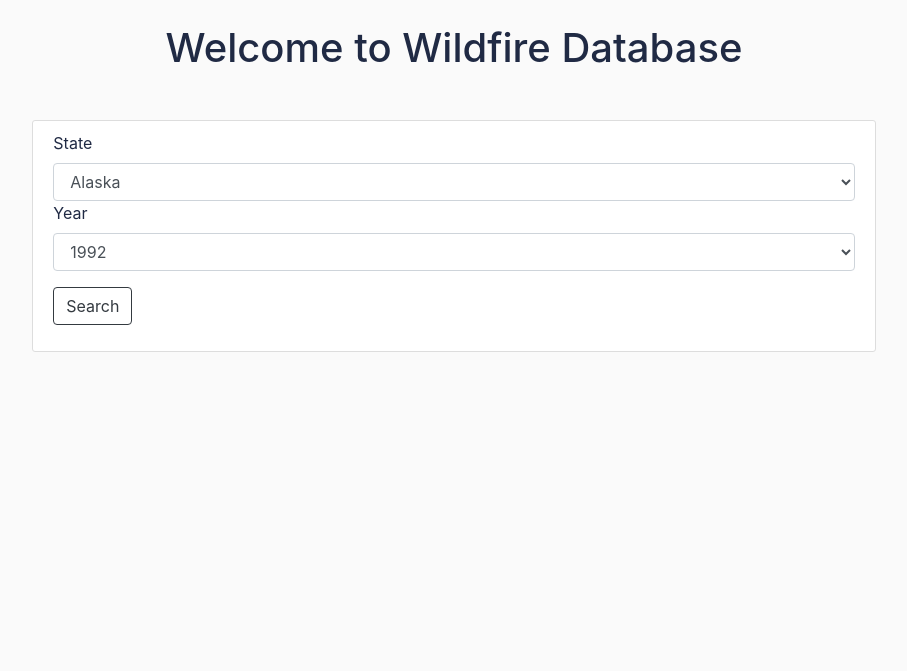
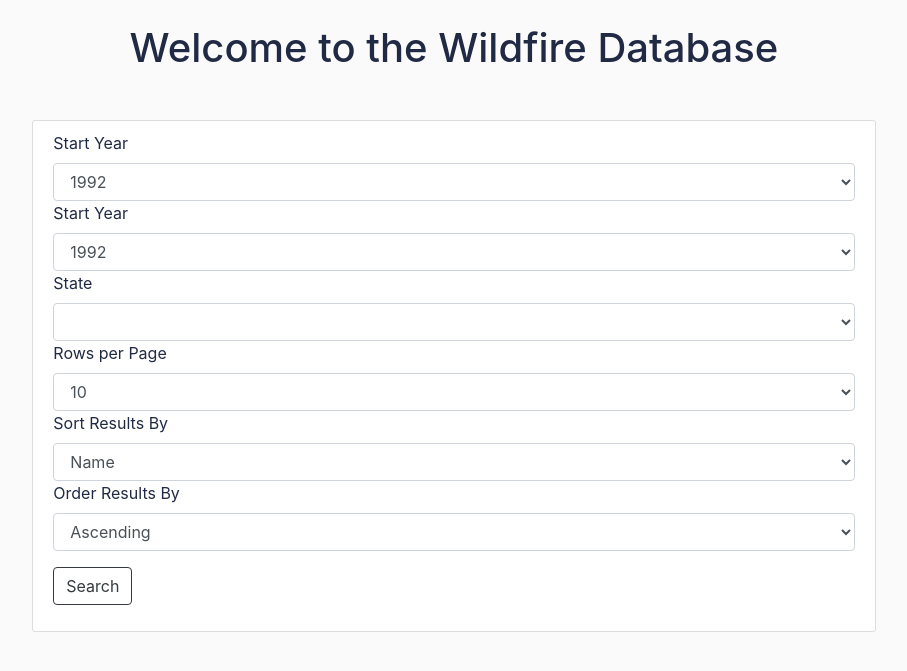
Before and after one commit to Andrew-Olmos/Wildfire-Database, a Flask app: page / in a window 1280 px wide. Shown: the part 56-727 px from the top of the page, without its empty margins (186-1093 px from the left). Run offline with Flask 2, Linux system fonts and the light colour scheme; parts of the project's set-up code (start-up, migrations or seed data) failed here and were passed over; some libraries are stand-ins or nearby versions.

Commit message:
Completed query options

```diff
--- a/wildfires/main/forms.py
+++ b/wildfires/main/forms.py
@@ -5,7 +5,7 @@ from wtforms.validators import DataRequired
 
 class SearchForm(FlaskForm):
     # search = StringField("Search for an Item", validators=[DataRequired()])
-    stateChoices = [('AK', 'Alaska'), ('AL', 'Alabama'), ('AB', 'Alberta'), ('BC', 'British Colombia'), ('MB', 'Manitoba'),
+    stateChoices = [('', ''), ('AK', 'Alaska'), ('AL', 'Alabama'), ('AB', 'Alberta'), ('BC', 'British Colombia'), ('MB', 'Manitoba'),
     ('NB', 'New Brunswick'),('NL', 'Newfoundland and Labrador') , ('NS', 'Nova Scotia'), ('NT', 'Northwest Territories') ,
     ('ON', 'Ontario') , ('PE', 'Prince Edward Island'),('QC', 'Quebec'), ('SK', 'Saskatchewan'), ('YK', 'Yukon'), ('76', 'Navassa Island'),
     ('AR', 'Arkansas'), ('AS', 'American Samoa'), ('AZ', 'Arizona'),('CA', 'California'), ('CO', 'Colorado'), ('CT', 'Connecticut'),
@@ -22,6 +22,17 @@ class SearchForm(FlaskForm):
     ('2000', '2000'),('2001', '2001'), ('2002', '2002'), ('2003', '2003'), ('2004', '2004'), ('2005', '2005'), ('2006', '2006'), ('2007', '2007'), ('2008', '2008'),
     ('2009', '2009'), ('2010', '2010'), ('2011', '2011'), ('2012', '2012'), ('2013', '2013'), ('2014', '2014'), ('2015', '2015')]
 
-    year = SelectField(u"Year", choices = yearChoices, validators=[DataRequired()])
-    state = SelectField(u"State", choices = stateChoices, validators = [DataRequired()])
+    rowChoices = [('10', '10'), ('20', '20'), ('50', '50'), ('100', '100')]
+
+    sortChoices = [('FIRE_NAME', 'Name'), ('FPA_ID', 'ID'), ('FIRE_SIZE', 'Size'), ('FIRE_YEAR', 'Year'), ('STATE', 'State'), ('DISCOVERY_DATE', 'Discovery Date'), ('STAT_CAUSE_DESCR', 'Cause')]
+
+    orderChoices = [('ASC', 'Ascending'), ('DESC', 'Descending')]
+
+    startYear = SelectField(u"Start Year", choices = yearChoices, validators=[DataRequired()])
+    endYear = SelectField(u"Start Year", choices = yearChoices, validators=[DataRequired()])
+    state = SelectField(u"State", choices = stateChoices)
+    rows = SelectField(u"Rows per Page", choices = rowChoices, coerce=int, validators = [DataRequired()])
+    sort = SelectField(u"Sort Results By", choices = sortChoices, validators = [DataRequired()])
+    order = SelectField(u"Order Results By", choices = orderChoices, validators = [DataRequired()])
+
     submit = SubmitField("Search")
--- a/wildfires/main/routes.py
+++ b/wildfires/main/routes.py
@@ -3,10 +3,10 @@ from wildfires.main.forms import SearchForm
 from flask_googlemaps import Map
 from flask_cors import CORS, cross_origin
 from wildfires.models import Fire
+from sqlalchemy import text
 
 main = Blueprint("main", __name__)
 
-ROWS_PER_PAGE = 10
 
 @main.route("/", methods=["GET", "POST"])
 @main.route("/home", methods=["GET", "POST"])
@@ -14,40 +14,41 @@ ROWS_PER_PAGE = 10
 def home():
     form = SearchForm()
     if form.validate_on_submit():
+        startYear = form.startYear.data
+        endYear = form.endYear.data
         state = form.state.data
-        year = form.year.data
+        rows = form.rows.data
+        sort = form.sort.data
+        order = form.order.data
 
-        fires = Fire.query.filter((Fire.FIRE_YEAR == year), (Fire.STATE == state)).paginate(page=1, per_page=ROWS_PER_PAGE)
-        markers = []
-        for fire in fires.items:
-            markers.append({
-                        'icon': '/static/icons/fire_icon.png',
-                        'lat':  fire.LATITUDE,
-                        'lng':  fire.LONGITUDE,
-                        'infobox': "Put Fire Info Here"
-                    })
-        return redirect(url_for('main.searchHome', page=1, year=year, state=state))
+        return redirect(url_for('main.searchHome', page=1, startYear=startYear, endYear=endYear, state=state, rows=rows, sort=sort, order=order))
     return render_template("home.html", form=form)
 
 
 
-@main.route("/search/<year>/<state>", methods=["GET", "POST"])
+@main.route("/search/<sort>/<order>", methods=["GET", "POST"])
 @cross_origin()
-def searchHome(year, state, page=1):
+def searchHome(sort, order, state='', startYear=1992, endYear=1992, rows=1, page=1):
     form = SearchForm()
+    state = request.args.get('state', '', type=str)
     page = request.args.get('page', 1, type=int)
+    rows = request.args.get('rows', 1, type=int)
+    startYear = request.args.get('startYear', 1992, type=int)
+    endYear = request.args.get('endYear', 1992, type=int)
 
-
-    fires = Fire.query.filter((Fire.FIRE_YEAR == year), (Fire.STATE == state)).paginate(page=page, per_page=ROWS_PER_PAGE)
+    if(len(state) < 1):
+        fires = Fire.query.filter((Fire.FIRE_YEAR >= startYear), (Fire.FIRE_YEAR <= endYear)).order_by(text(f'{sort} {order}')).paginate(page=page, per_page=rows)
+    else:
+        fires = Fire.query.filter((Fire.FIRE_YEAR >= startYear), (Fire.FIRE_YEAR <= endYear), (Fire.STATE == state)).order_by(text(f'{sort} {order}')).paginate(page=page, per_page=rows)
     markers = []
     for fire in fires.items:
         markers.append({
                             'icon': '/static/icons/fire_icon.png',
                             'lat':  fire.LATITUDE,
                             'lng':  fire.LONGITUDE,
-                            'infobox': "Put Fire Info Here"
+                            'infobox': f"ID: {fire.FPA_ID} | Name: {fire.FIRE_NAME} | SIZE: {fire.FIRE_SIZE} | Discovery Date: {fire.DISCOVERY_DATE}"
                         })
-    return render_template("search.html", form=form, fires=fires, markers=markers)
+    return render_template("search.html", form=form, fires=fires, markers=markers, startYear=startYear, endYear=endYear, rows=rows, state=state, sort=sort, order=order)
 
 
 @main.route("/about")
--- a/wildfires/templates/home.html
+++ b/wildfires/templates/home.html
@@ -1,17 +1,30 @@
 {% extends "layout.html" %}
 {% block content %}
-<h1 class="text-center mb-5">Welcome to Wildfire Database</h1>
+<h1 class="text-center mb-5">Welcome to the Wildfire Database</h1>
 
 <div class="content-section">
      <form method="POST" action=""> <!-- State -->
          {{ form.hidden_tag() }}
          <fieldset class="formgroup">
              <div class="form-group">
+                {{ form.startYear.label }}
+                {{ form.startYear(class="form-control form-control-md") }}
+
+                {{ form.endYear.label }}
+                {{ form.endYear(class="form-control form-control-md") }}
+
                 {{ form.state.label }}
                 {{ form.state(class="form-control form-control-md") }}
 
-                {{ form.year.label }}
-                {{ form.year(class="form-control form-control-md") }}
+                {{ form.rows.label }}
+                {{ form.rows(class="form-control form-control-md") }}
+
+                {{ form.sort.label }}
+                {{ form.sort(class="form-control form-control-md") }}
+
+                {{ form.order.label }}
+                {{ form.order(class="form-control form-control-md") }}
+
              </div>
          </fieldset>
          <div class="form-group">
```
Also changed, not shown: wildfires/templates/search.html (+25 -14 lines).
